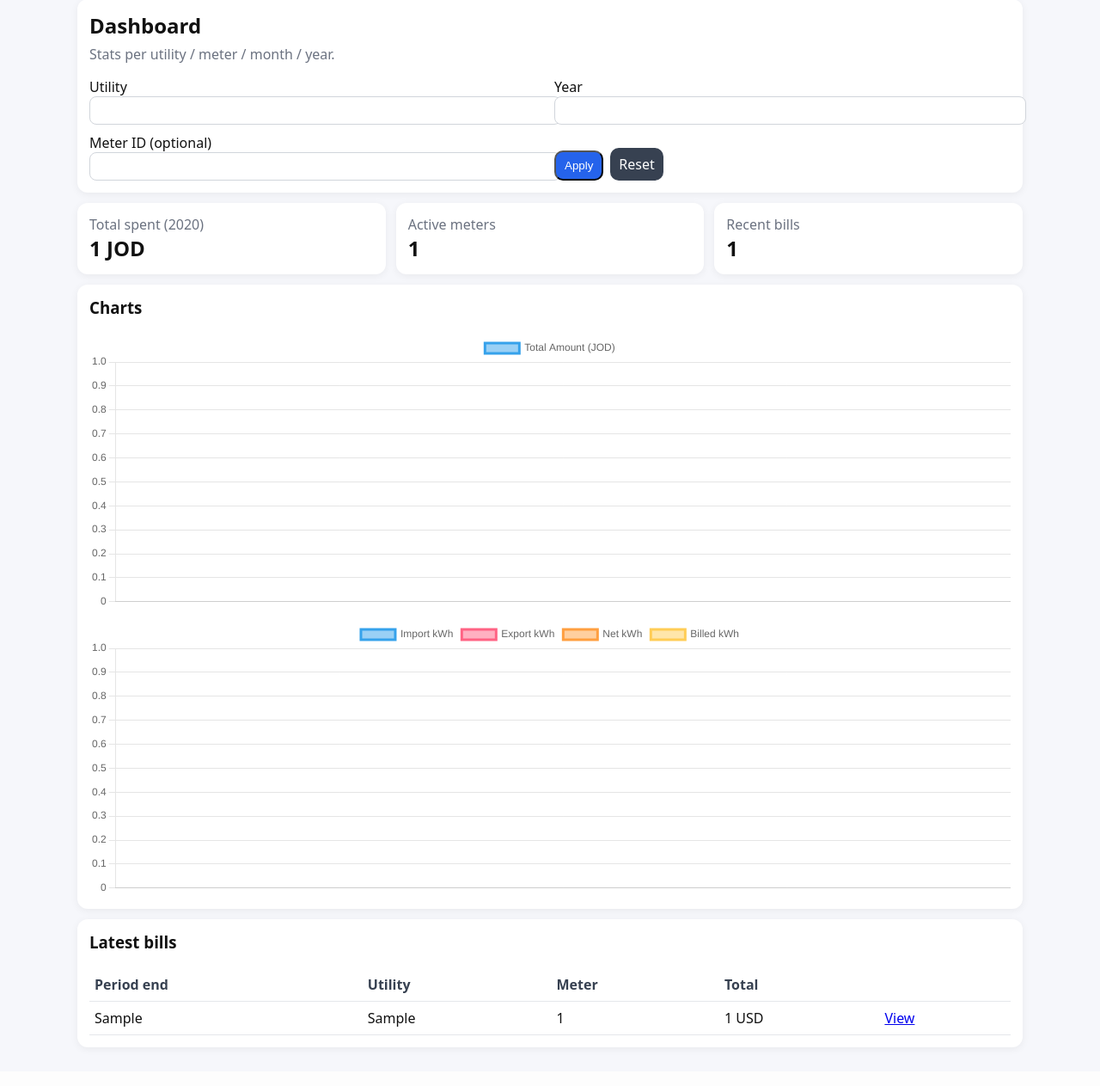
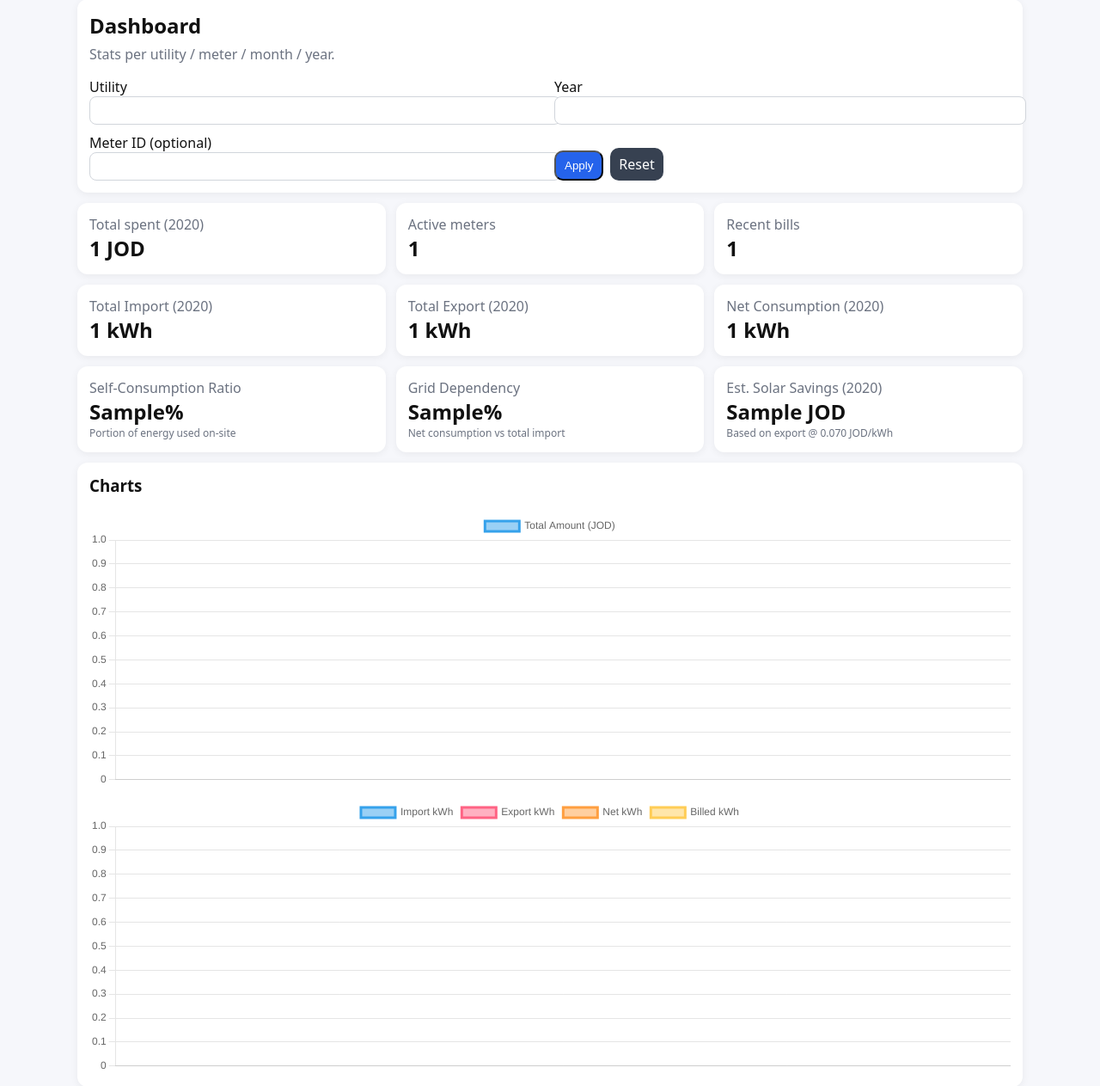
Before and after one commit to RASBR/utility-bills, a Django app: template utility_bills/templates/utility_bills/dashboard.html in a window 1280 px wide. Shown: the part 63-1326 px from the top of the page at 86% size. Before the commit the page ends 1284 px from the top, so only its background shows below. Run offline with Django 3.2, Linux system fonts and the light colour scheme; the template is opened without the code that fills it: most values are stand-ins (such as "Sample title", 1, 10 or a date in 2020); form fields are guessed from the names that the template uses.

Commit message:
Improve dashboard analytics with solar metrics

```diff
--- a/utility_bills/templates/utility_bills/dashboard.html
+++ b/utility_bills/templates/utility_bills/dashboard.html
@@ -39,6 +39,42 @@
     <div style="font-size:24px; font-weight:700">{{ latest_bills|length }}</div>
   </div>
 </div>
+
+<!-- Electricity Analytics -->
+{% if total_import_kwh or total_export_kwh %}
+<div class="grid">
+  <div class="card col-4">
+    <div class="muted">Total Import ({{ year }})</div>
+    <div style="font-size:24px; font-weight:700">{{ total_import_kwh }} kWh</div>
+  </div>
+  <div class="card col-4">
+    <div class="muted">Total Export ({{ year }})</div>
+    <div style="font-size:24px; font-weight:700">{{ total_export_kwh }} kWh</div>
+  </div>
+  <div class="card col-4">
+    <div class="muted">Net Consumption ({{ year }})</div>
+    <div style="font-size:24px; font-weight:700">{{ total_net_kwh }} kWh</div>
+  </div>
+</div>
+
+<div class="grid">
+  <div class="card col-4">
+    <div class="muted">Self-Consumption Ratio</div>
+    <div style="font-size:24px; font-weight:700">{% if self_consumption_ratio != None %}{{ self_consumption_ratio }}%{% else %}N/A{% endif %}</div>
+    <div class="muted" style="font-size:12px;">Portion of energy used on-site</div>
+  </div>
+  <div class="card col-4">
+    <div class="muted">Grid Dependency</div>
+    <div style="font-size:24px; font-weight:700">{% if grid_dependency_ratio != None %}{{ grid_dependency_ratio }}%{% else %}N/A{% endif %}</div>
+    <div class="muted" style="font-size:12px;">Net consumption vs total import</div>
+  </div>
+  <div class="card col-4">
+    <div class="muted">Est. Solar Savings ({{ year }})</div>
+    <div style="font-size:24px; font-weight:700">{{ estimated_solar_savings }} JOD</div>
+    <div class="muted" style="font-size:12px;">Based on export @ 0.070 JOD/kWh</div>
+  </div>
+</div>
+{% endif %}
 
 <div class="card">
   <h3 style="margin-top:0">Charts</h3>
```
Also changed, not shown: utility_bills/views.py (+52 -6 lines).
